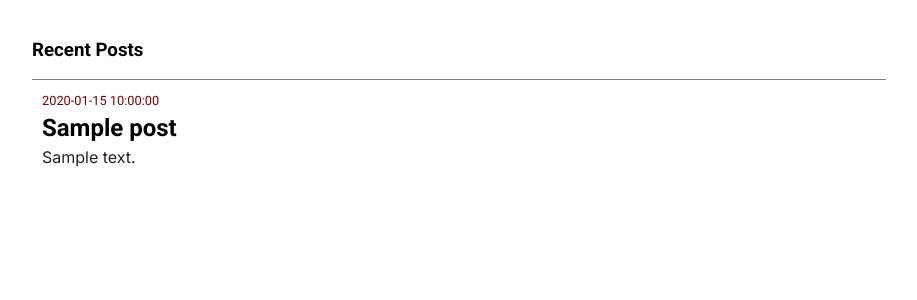
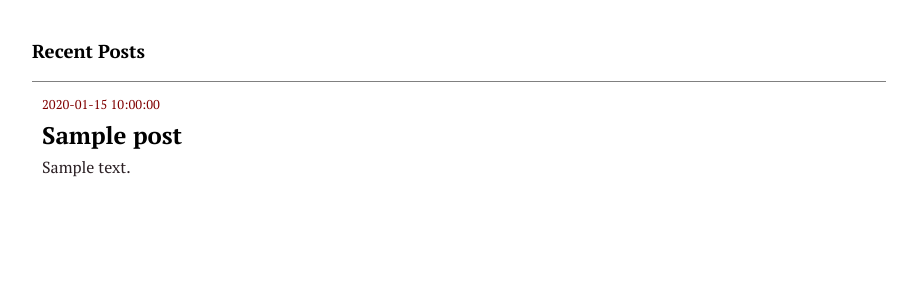
Before and after one commit to trevenue44/trevenue44.github.io, a Python web app: template templates/index.html in a window 1280 px wide. Shown: the top 300 px of the page, without its empty margins (181-1098 px from the left). Run offline with Jinja, Linux system fonts and the light colour scheme; the template is opened without the code that fills it: most values are stand-ins (such as "Sample title", 1, 10 or a date in 2020).

Commit message:
update font

```diff
--- a/main.py
+++ b/main.py
@@ -28,7 +28,7 @@ def load_post(filepath: str) -> Post:
         return f"posts/{date_str}/{filename}"
 
     def generate_date_string(date: datetime | None) -> str:
-        FORMAT = "%b %d, %Y %I.%M %p"
+        FORMAT = "%d %B, %Y %I.%M %p"
         if date is None:
             return datetime.now().strftime(FORMAT)
         try:
@@ -103,9 +103,9 @@ def main():
     print("contents for ./public:")
     for root, _dirs, files in os.walk(OUT_DIR):
         level = root.replace(OUT_DIR, "").count(os.sep)
-        indent = " " * 4 * level
+        indent = " " * 2 * level
         print(f"{indent}{os.path.basename(root)}/")
-        subindent = " " * 4 * (level + 1)
+        subindent = " " * 2 * (level + 1)
         for f in files:
             print(f"{subindent}{f}")
 
--- a/static/css/base.style.css
+++ b/static/css/base.style.css
@@ -1,9 +1,8 @@
-@import url('https://fonts.googleapis.com/css2?family=Inter:ital,opsz,wght@0,14..32,100..900;1,14..32,100..900&display=swap');
-@import url('https://fonts.googleapis.com/css2?family=Inter:ital,opsz,wght@0,14..32,100..900;1,14..32,100..900&family=Roboto:ital,wght@0,100..900;1,100..900&display=swap');
+@import url('https://fonts.googleapis.com/css2?family=Inter:ital,opsz,wght@0,14..32,100..900;1,14..32,100..900&family=PT+Serif:ital,wght@0,400;0,700;1,400;1,700&family=Roboto:ital,wght@0,100..900;1,100..900&display=swap');
 
 body {
     max-width: 854px;
     margin: 0 auto;
     padding: 20px;
-    font-family: "Roboto", sans-serif;
+    font-family: "PT Serif", sans-serif;
 }
--- a/static/css/index.style.css
+++ b/static/css/index.style.css
@@ -27,5 +27,5 @@
 .post-container .post-excerpt {
     color: #2B2024;
     font-size: 1em;
-    font-family: "Inter", sans-serif;
+    font-family: "PT Serif", sans-serif;
 }
```
